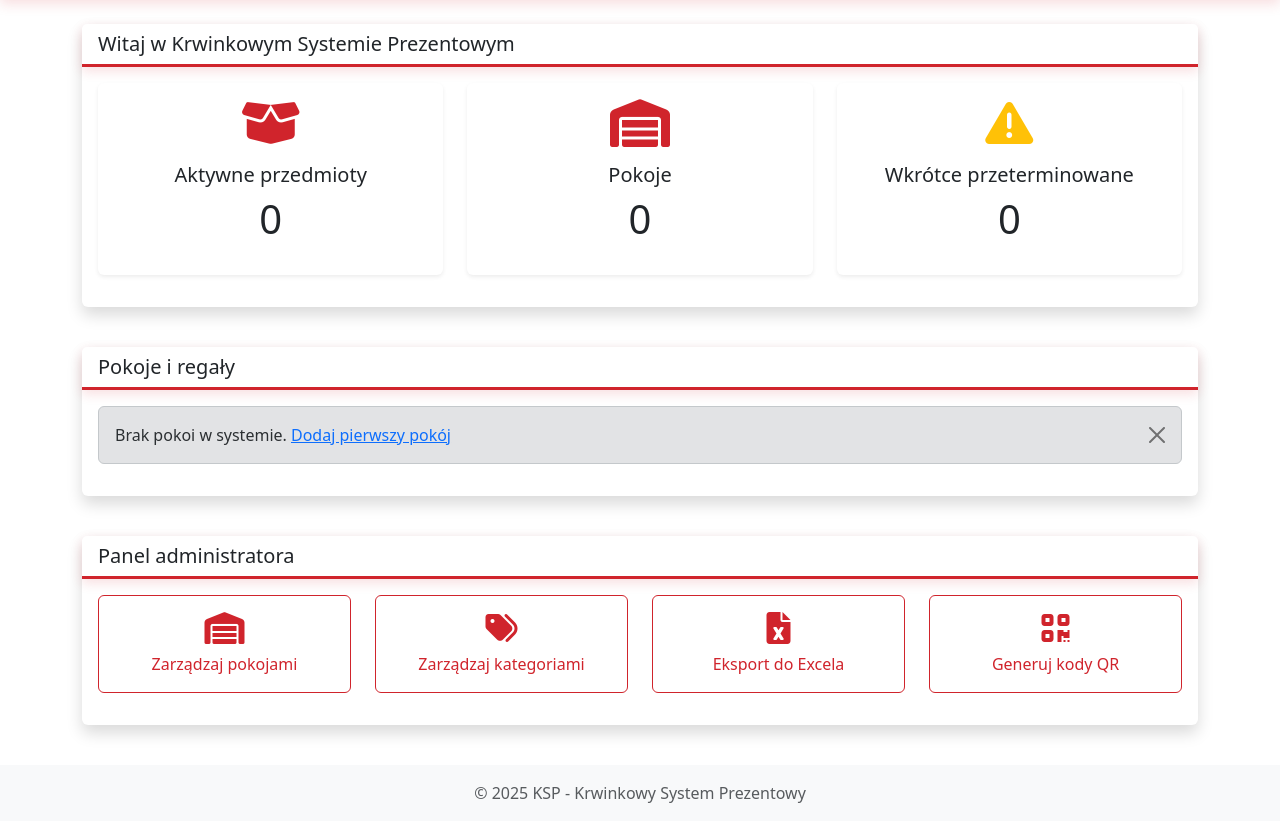
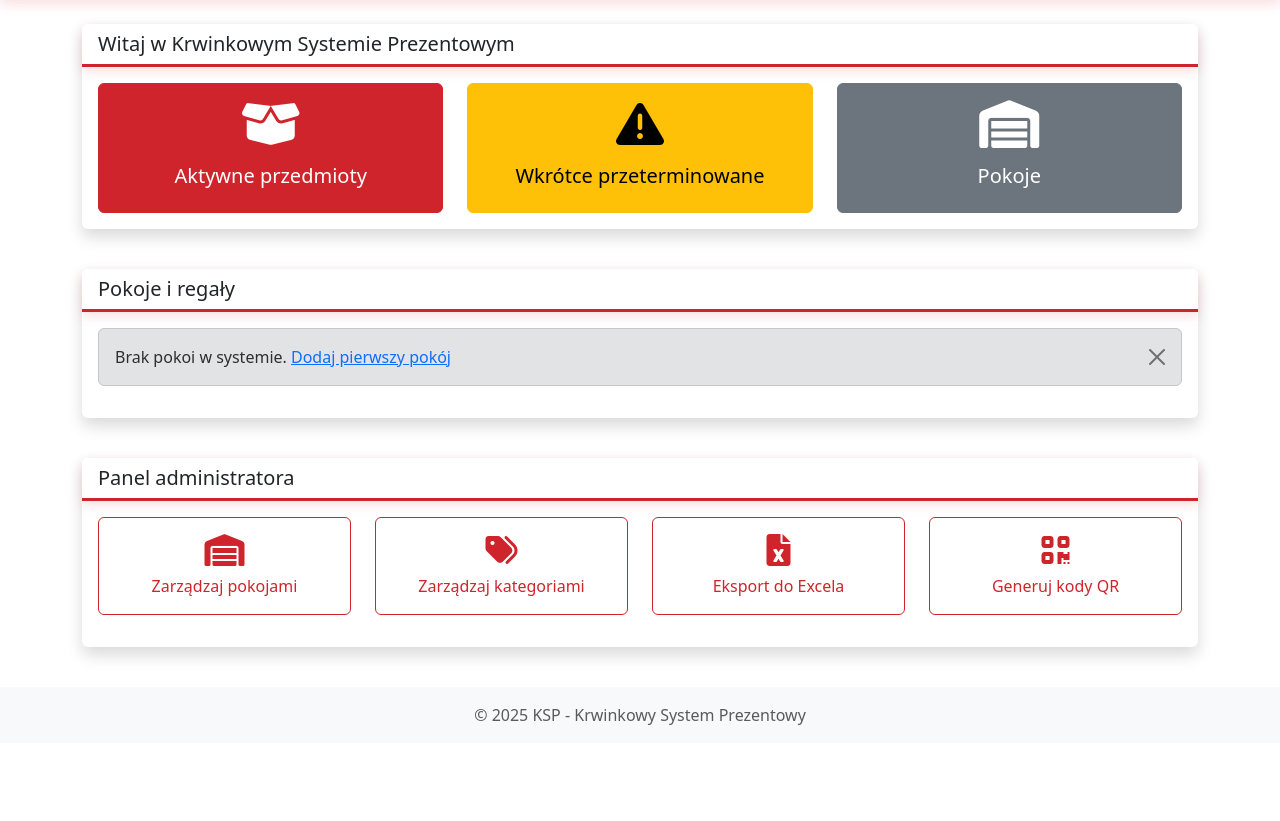
Before and after one commit to agoralewski/ce-it-hub-hackathon-2025, a Django app: page /warehouse/ in a window 1280 px wide. Shown: the part 59-880 px from the top of the page. After the commit the page ends 784 px from the top, so only its background shows below. Run offline with Django 5.2, Linux system fonts and the light colour scheme; the visitor is signed in with stand-in values (Sample User, id 1); data that the repository does not hold is empty; some libraries are stand-ins or nearby versions.

Commit message:
landing page buttons

```diff
--- a/static/css/style.css
+++ b/static/css/style.css
@@ -629,3 +629,14 @@ select:focus,
         height: auto !important;
     }
 }
+
+/* Add consistent hover effect for all buttons */
+.btn-primary:hover,
+.btn-warning:hover,
+.btn-info:hover,
+.btn-secondary:hover {
+    background-color: var(--primary-light) !important;
+    color: var(--dark) !important;
+    transform: scale(1.02);
+    transition: background-color 0.2s ease, transform 0.2s ease;
+}
--- a/templates/warehouse/index.html
+++ b/templates/warehouse/index.html
@@ -12,31 +12,23 @@
             <div class="card-body">
                 <div class="row">
                     <div class="col-md-4">
-                        <div class="card text-center mb-3">
-                            <div class="card-body">
-                                <i class="fas fa-box-open fa-3x text-primary mb-3"></i>
-                                <h5>Aktywne przedmioty</h5>
-                                <p class="display-6">{{ active_items }}</p>
-                            </div>
-                        </div>
+                        <a href="{% url 'warehouse:item_list' %}" class="btn btn-primary d-block py-3 text-center">
+                            <i class="fas fa-box-open fa-3x mb-3"></i>
+                            <h5>Aktywne przedmioty</h5>
+                        </a>
                     </div>
                     <div class="col-md-4">
-                        <div class="card text-center mb-3">
-                            <div class="card-body">
-                                <i class="fas fa-warehouse fa-3x text-primary mb-3"></i>
-                                <h5>Pokoje</h5>
-                                <p class="display-6">{{ rooms.count }}</p>
-                            </div>
-                        </div>
+                        <a href="{% url 'warehouse:item_list' %}?filter=expiring_soon"
+                            class="btn btn-warning d-block py-3 text-center">
+                            <i class="fas fa-exclamation-triangle fa-3x mb-3"></i>
+                            <h5>Wkrótce przeterminowane</h5>
+                        </a>
                     </div>
                     <div class="col-md-4">
-                        <div class="card text-center mb-3">
-                            <div class="card-body">
-                                <i class="fas fa-exclamation-triangle fa-3x text-warning mb-3"></i>
-                                <h5>Wkrótce przeterminowane</h5>
-                                <p class="display-6">{{ expiring_soon }}</p>
-                            </div>
-                        </div>
+                        <a href="{% url 'warehouse:room_list' %}" class="btn btn-secondary d-block py-3 text-center">
+                            <i class="fas fa-warehouse fa-3x mb-3"></i>
+                            <h5>Pokoje</h5>
+                        </a>
                     </div>
                 </div>
             </div>
--- a/warehouse/views.py
+++ b/warehouse/views.py
@@ -79,6 +79,14 @@ def item_list(request):
         assignments = assignments.filter(shelf_id=shelf_id)
     if category_id:
         assignments = assignments.filter(item__category_id=category_id)
+
+    # Apply 'expiring_soon' filter if provided
+    expiring_soon = request.GET.get("filter") == "expiring_soon"
+    if expiring_soon:
+        assignments = assignments.filter(
+            item__expiration_date__isnull=False,
+            item__expiration_date__lte=timezone.now().date() + timedelta(days=30),
+        )
 
     # Get filter options
     rooms = Room.objects.all()
```
